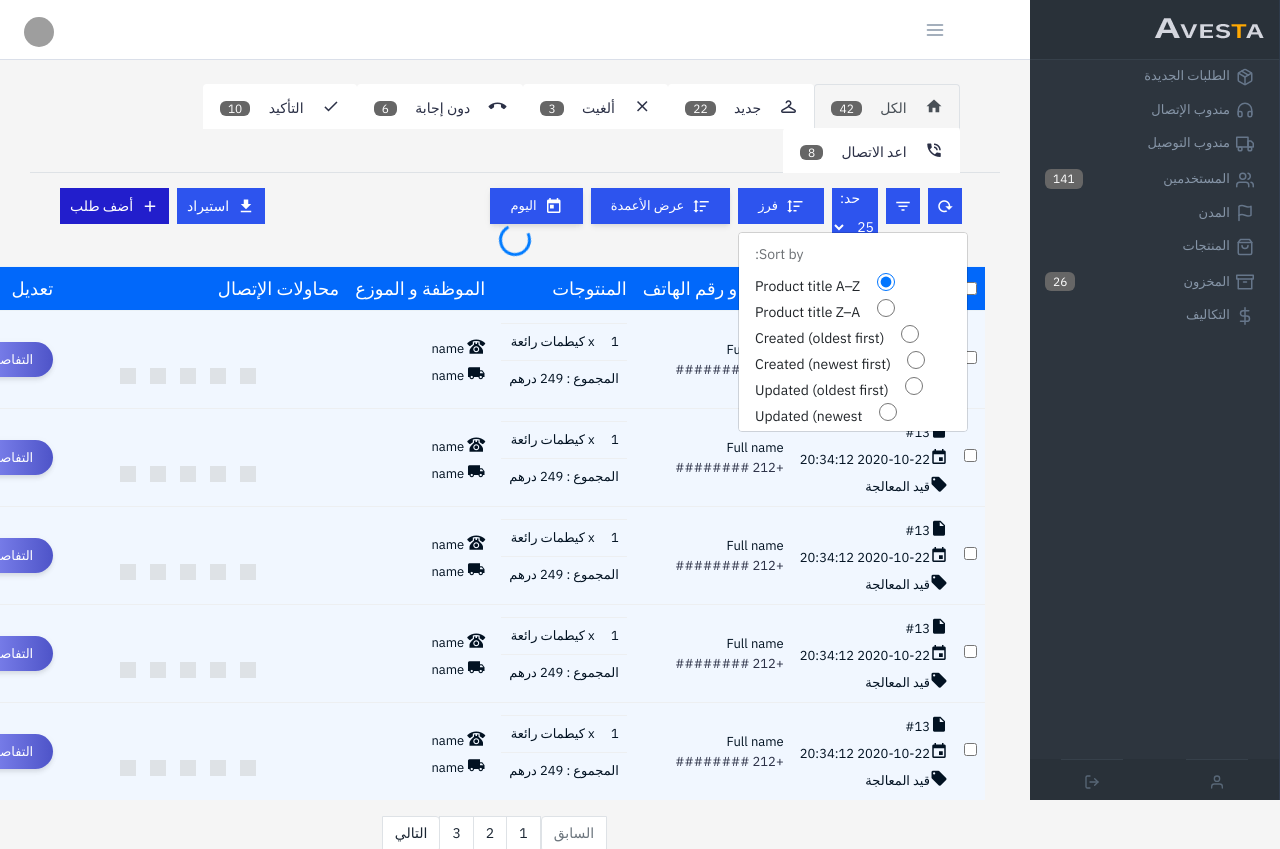
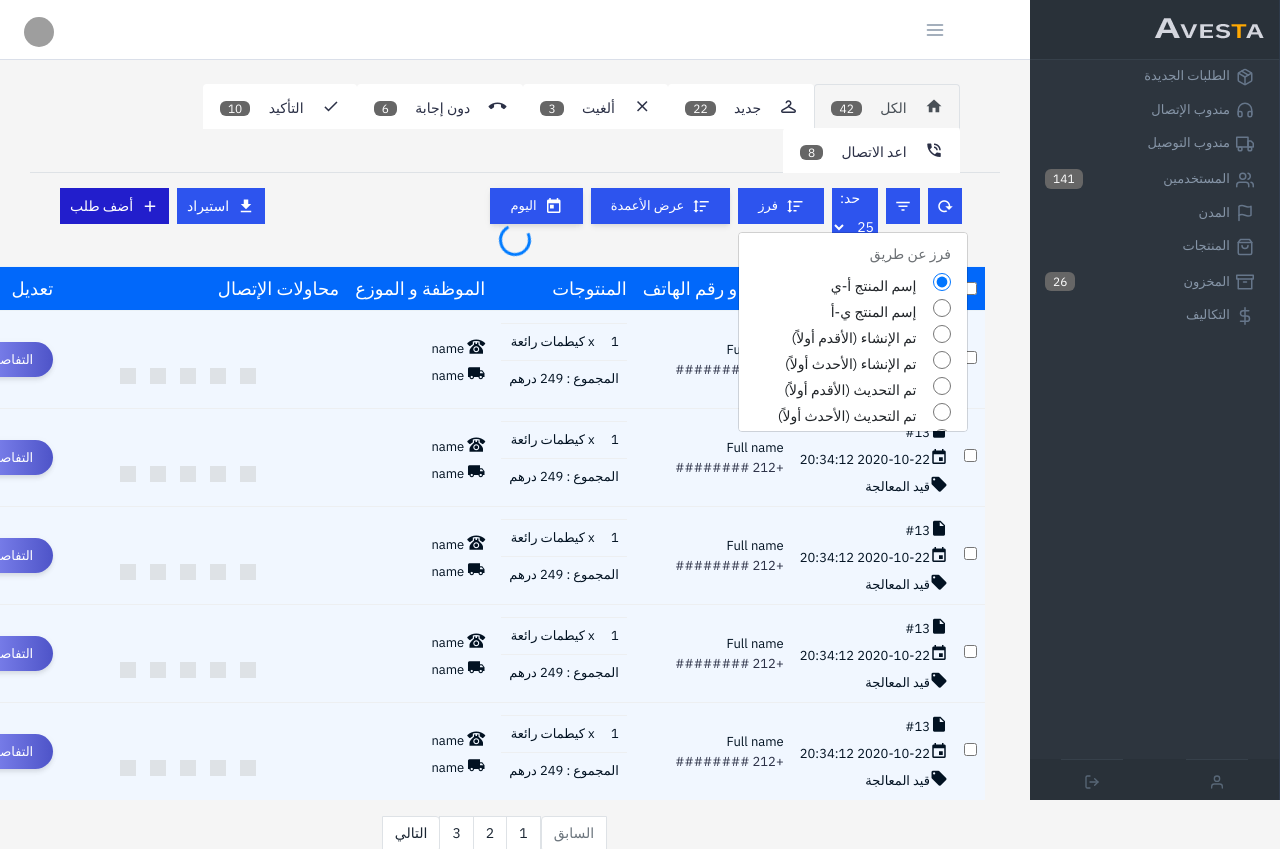
Before and after one commit to faissaloux/Codpanel, a PHP site: page /table.php in a window 1280 px wide, after a click on "فرز". Shown: the top 849 px of the page. Run offline with PHP 8.4, Linux system fonts and the light colour scheme; some libraries are stand-ins or nearby versions; some web fonts are replaced; grey boxes are pictures that could not be loaded.

Commit message:
tables page dropdowns to rtl

```diff
--- a/table.php
+++ b/table.php
@@ -355,10 +355,10 @@
                                                 </button>
                                                 <div    class="dropdown-menu sort-dropdown mt-2"
                                                         aria-labelledby="dropdownMenuButton">
-                                                    <div class="polaris-header pl-3 pb-2">
-                                                        <span>Sort by:</span>
+                                                    <div class="polaris-header tx-right pr-3 pb-2">
+                                                        <span>فرز عن طريق</span>
                                                     </div>
-                                                    <ul class="Polaris-ChoiceList__Choices_15o76 polaris-list pl-3 mb-0">
+                                                    <ul class="Polaris-ChoiceList__Choices_15o76 polaris-list tx-right pr-3 mb-0">
                                                         <li>
                                                             <label class="Polaris-Choice_j5gzq" for="PolarisRadioButton67">
                                                                 <span class="Polaris-Choice__Control_1u8vs">
@@ -367,7 +367,7 @@
                                                                         <span class="Polaris-RadioButton__Backdrop_1x2i2"></span>
                                                                     </span>
                                                                 </span>
-                                                                <span class="Polaris-Choice__Label_2vd36">Product title A–Z</span>
+                                                                <span class="Polaris-Choice__Label_2vd36">إسم المنتج أ-ي</span>
                                                             </label>
                                                         </li>
                                                         <li>
@@ -378,7 +378,7 @@
                                                                         <span class="Polaris-RadioButton__Backdrop_1x2i2"></span>
                                                                     </span>
                                                                 </span>
-                                                                <span class="Polaris-Choice__Label_2vd36">Product title Z–A</span>
+                                                                <span class="Polaris-Choice__Label_2vd36">إسم المنتج ي-أ</span>
                                                             </label>
                                                         </li>
                                                         <li>
@@ -389,7 +389,7 @@
                                                                         <span class="Polaris-RadioButton__Backdrop_1x2i2"></span>
                                                                     </span>
                                                                 </span>
-                                                                <span class="Polaris-Choice__Label_2vd36">Created (oldest first)</span>
+                                                                <span class="Polaris-Choice__Label_2vd36">تم الإنشاء (الأقدم أولاً)</span>
                                                             </label>
                                                         </li>
                                                         <li>
@@ -400,7 +400,7 @@
                                                                         <span class="Polaris-RadioButton__Backdrop_1x2i2"></span>
                                                                     </span>
                                                                 </span>
-                                                                <span class="Polaris-Choice__Label_2vd36">Created (newest first)</span>
+                                                                <span class="Polaris-Choice__Label_2vd36">تم الإنشاء (الأحدث أولاً)</span>
                                                             </label>
                                                         </li>
                                                         <li>
@@ -411,7 +411,7 @@
                                                                         <span class="Polaris-RadioButton__Backdrop_1x2i2"></span>
                                                                     </span>
                                                                 </span>
-                                                                <span class="Polaris-Choice__Label_2vd36">Updated (oldest first)</span>
+                                                                <span class="Polaris-Choice__Label_2vd36">تم التحديث (الأقدم أولاً)</span>
                                                             </label>
                                                         </li>
                                                         <li>
@@ -422,7 +422,7 @@
                                                                         <span class="Polaris-RadioButton__Backdrop_1x2i2"></span>
                                                                     </span>
                                                                 </span>
-                                                                <span class="Polaris-Choice__Label_2vd36">Updated (newest first)</span>
+                                                                <span class="Polaris-Choice__Label_2vd36">تم التحديث (الأحدث أولاً)</span>
                                                             </label>
                                                         </li>
                                                         <li>
@@ -433,7 +433,7 @@
                                                                         <span class="Polaris-RadioButton__Backdrop_1x2i2"></span>
                                                                     </span>
                                                                 </span>
-                                                                <span class="Polaris-Choice__Label_2vd36">Low inventory</span>
+                                                                <span class="Polaris-Choice__Label_2vd36">المخزون المنخفض</span>
                                                             </label>
                                                         </li>
                                                         <li>
@@ -444,7 +444,7 @@
                                                                         <span class="Polaris-RadioButton__Backdrop_1x2i2"></span>
                                                                     </span>
                                                                 </span>
-                                                                <span class="Polaris-Choice__Label_2vd36">High inventory</span>
+                                                                <span class="Polaris-Choice__Label_2vd36">مخزون مرتفع</span>
                                                             </label>
                                                         </li>
                                                         <li>
@@ -455,7 +455,7 @@
                                                                         <span class="Polaris-RadioButton__Backdrop_1x2i2"></span>
                                                                     </span>
                                                                 </span>
-                                                                <span class="Polaris-Choice__Label_2vd36">Product type A–Z</span>
+                                                                <span class="Polaris-Choice__Label_2vd36">نوع المنتج أ-ي</span>
                                                             </label>
                                                         </li>
                                                         <li>
@@ -466,7 +466,7 @@
                                                                         <span class="Polaris-RadioButton__Backdrop_1x2i2"></span>
                                                                     </span>
                                                                 </span>
-                                                                <span class="Polaris-Choice__Label_2vd36">Product type Z–A</span>
+                                                                <span class="Polaris-Choice__Label_2vd36">نوع المنتج ي-أ</span>
                                                             </label>
                                                         </li>
                                                         <li>
@@ -477,7 +477,7 @@
                                                                         <span class="Polaris-RadioButton__Backdrop_1x2i2"></span>
                                                                     </span>
                                                                 </span>
-                                                                <span class="Polaris-Choice__Label_2vd36">Vendor A–Z</span>
+                                                                <span class="Polaris-Choice__Label_2vd36">البائع أ-ي</span>
                                                             </label>
                                                         </li>
                                                         <li>
@@ -488,7 +488,7 @@
                                                                         <span class="Polaris-RadioButton__Backdrop_1x2i2"></span>
                                                                     </span>
                                                                 </span>
-                                                                <span class="Polaris-Choice__Label_2vd36">Vendor Z–A</span>
+                                                                <span class="Polaris-Choice__Label_2vd36">البائع ي-أ</span>
                                                             </label>
                                                         </li>
                                                     </ul>
@@ -506,10 +506,10 @@
                                                 </button>
                                                 <div    class="dropdown-menu show-columns-dropdown mt-2"
                                                         aria-labelledby="dropdownMenuButton">
-                                                    <div class="polaris-header pl-3 pb-2">
+                                                    <div class="polaris-header tx-right pr-3 pb-2">
                                                         <span>عرض الأعمدة:</span>
                                                     </div>
-                                                    <ul class="Polaris-ChoiceList__Choices_15o76 polaris-list pl-3 mb-0">
+                                                    <ul class="Polaris-ChoiceList__Choices_15o76 polaris-list tx-right pr-3 mb-0">
                                                         <li>
                                                             <label class="Polaris-Choice_j5gzq" for="PolarisRadioButton67">
                                                                 <span class="Polaris-Choice__Control_1u8vs">
```
